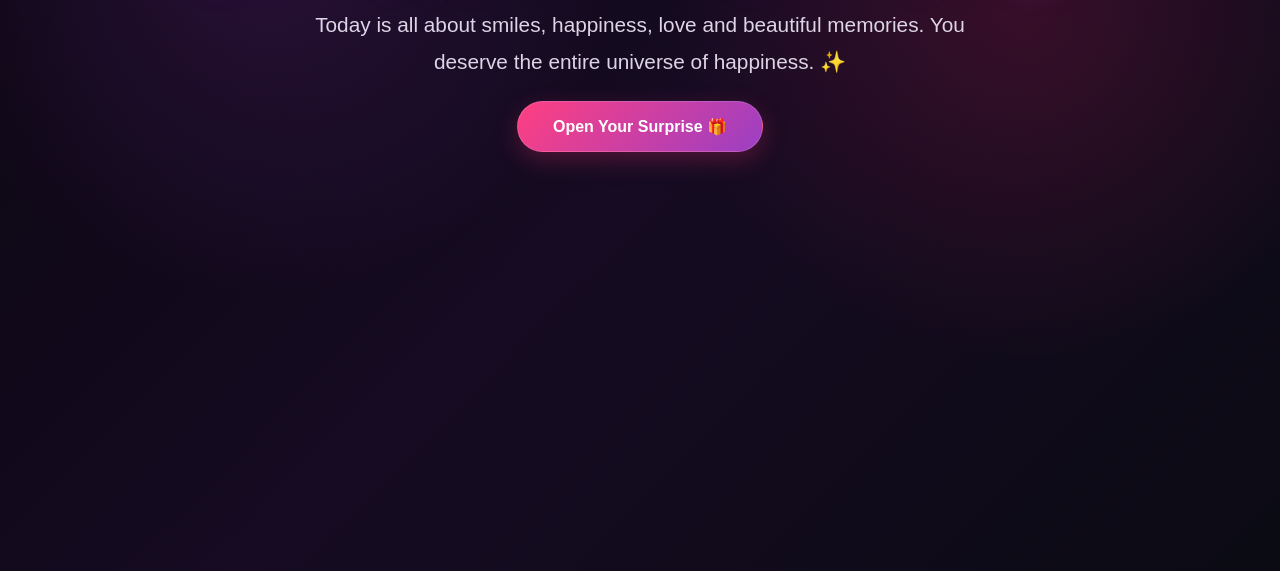
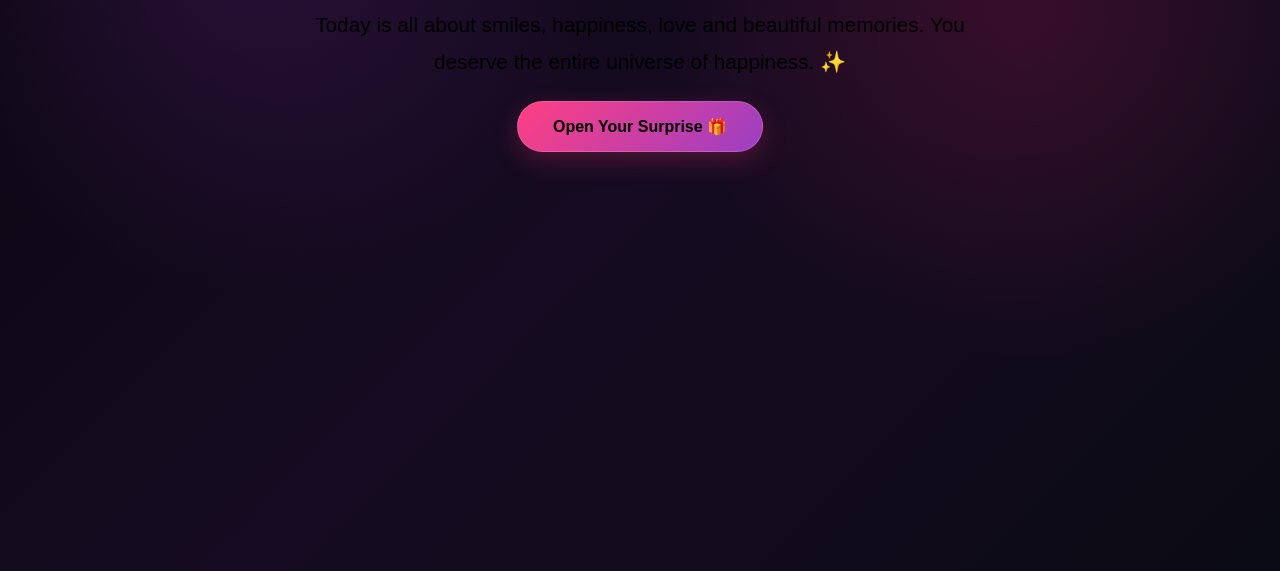
Before and after one commit to ambujsingh0006-jpg/kavya-birthday, a plain HTML site: page index.html in a window 1280 px wide. Shown: the part 229-800 px from the top of the page. Drawn offline with Linux system fonts and the light colour scheme.

Commit message:
Update style.css

```diff
--- a/style.css
+++ b/style.css
@@ -347,3 +347,26 @@ button:hover {
         overflow-x: hidden;
     }
 }
+body {
+    color: #000;
+}
+
+.hero h1,
+.hero p,
+.card h2,
+.card p,
+.letter h2,
+.letter p,
+.cake-section h3 {
+    color: #000;
+    text-shadow: none;
+}
+
+button {
+    color: #000;
+}
+
+.loading-screen h1 {
+    color: #000;
+    text-shadow: none;
+}
```
